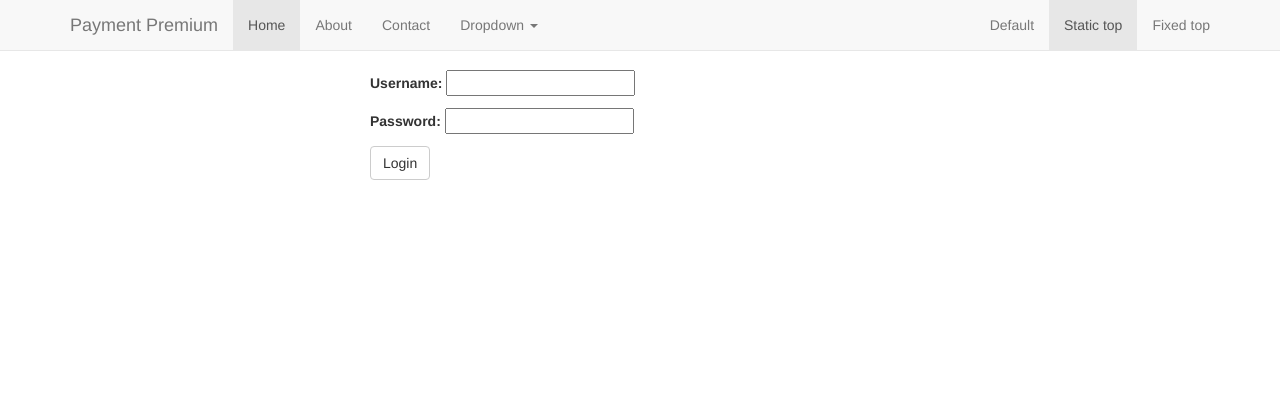
After one commit to aminhp93/django_serverup_premium, a Django app: page /login/ in a window 1280 px wide. The commit adds this page. Shown: the top 420 px of the page. Run offline with Django 3.2, Linux system fonts and the light colour scheme; some libraries are stand-ins or nearby versions.

Commit message:
login - logout

```diff
--- /dev/null
+++ b/src/serveup_membership/forms.py
@@ -0,0 +1,5 @@
+from django import forms
+
+class LoginForm(forms.Form):
+	username = forms.CharField(label="Username")
+	password = forms.CharField(widget=forms.PasswordInput())
--- a/src/serveup_membership/settings.py
+++ b/src/serveup_membership/settings.py
@@ -129,3 +129,5 @@ STATICFILES_DIRS = (
 )
 
 STATIC_ROOT = os.path.join(os.path.dirname(BASE_DIR), "static", "static_root")
+
+LOGIN_URL = "/login/"
--- a/src/serveup_membership/urls.py
+++ b/src/serveup_membership/urls.py
@@ -16,12 +16,15 @@ Including another URLconf
 from django.conf.urls import url
 from django.contrib import admin
 
-from serveup_membership.views import home
+from serveup_membership.views import home, staff_home, auth_login, auth_logout
 from django.views.generic import TemplateView
 
 urlpatterns = [
     url(r'^admin/', admin.site.urls),
     url(r'^$', home, name='home'),
     # url(r'', TemplateView.as_view(template_name='base.html'), name='home')
+    url(r'^staff/$', staff_home, name='staff'),
+    url(r'^login/$', auth_login, name='login'),
+    url(r'^logout/$', auth_logout, name='logout'),
 
 ]
--- a/src/serveup_membership/views.py
+++ b/src/serveup_membership/views.py
@@ -1,13 +1,23 @@
-from django.shortcuts import render
+from django.contrib.auth import authenticate, login, logout
+from django.contrib.auth.decorators import login_required
+from django.shortcuts import render, HttpResponseRedirect
+from django.utils.html import format_html
+from django.utils.safestring import mark_safe
+
 from videos.models import Video
 
+from .forms import LoginForm
 
+@login_required
+# @login_required(login_url="/accounts/login/")
 def home(request):
+	print(request.get_full_path() == "/")
 	videos = Video.objects.all()
 	embeds = []
 
 	for video in videos:
-		embeds.append("{}".format(video.embed_code))
+		safe_embed_code = format_html(mark_safe(video.embed_code))
+		embeds.append("{}".format(safe_embed_code))
 
 	context = {
 		"videos": videos,
@@ -15,3 +25,51 @@ def home(request):
 		"embeds": embeds,
 	}
 	return render(request, "home.html", context)
+
+@login_required(login_url="/staff/login/")
+def staff_home(request):
+	context = {
+
+	}
+	return render(request, "home.html", context)
+
+
+def auth_login(request):
+	form = LoginForm(request.POST or None)
+	next_url = request.GET.get('next')
+	print(next_url)
+	if form.is_valid():
+		username = form.cleaned_data['username']
+		password = form.cleaned_data['password']
+		print(username, password)
+		user = authenticate(username=username, password=password)
+		if user is not None:
+			login(request, user)
+			return HttpResponseRedirect(next_url)
+
+	context = {
+		'form': form
+	}
+	return render(request, "login.html", context)
+
+def auth_logout(request):
+	logout(request)
+	return HttpResponseRedirect("/")
+
+# def home(request):
+# 	if request.user.is_authenticated:
+# 		videos = Video.objects.all()
+# 		embeds = []
+
+# 		for video in videos:
+# 			safe_embed_code = format_html(mark_safe(video.embed_code))
+# 			embeds.append("{}".format(safe_embed_code))
+
+# 		context = {
+# 			"videos": videos,
+# 			"number": videos.count(),
+# 			"embeds": embeds,
+# 		}
+# 		return render(request, "home.html", context)
+# 	else:
+# 		return HttpResponseRedirect('/login')
--- /dev/null
+++ b/src/templates/login.html
@@ -0,0 +1,13 @@
+{% extends 'base.html' %}
+{% block title %}Login{% endblock title %}
+
+{% block content %}
+<div class="col-sm-6 col-sm-offset-3">
+	<form method="POST">
+		{% csrf_token %}
+		{{ form.as_p }}
+		<input type="submit" class="btn btn-default" value="Login">
+	</form>
+
+</div>
+{% endblock content %}
```
Also changed, not shown: src/templates/home.html (+5 -6 lines), src/db.sqlite3.
